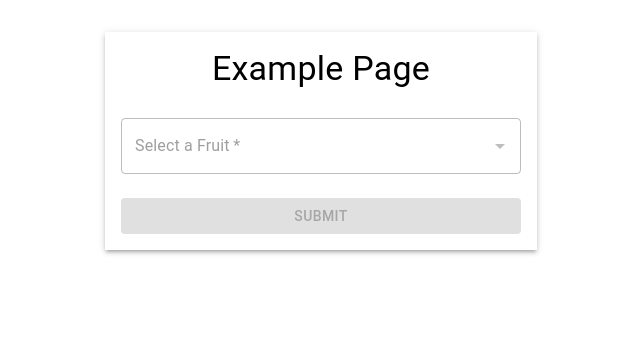
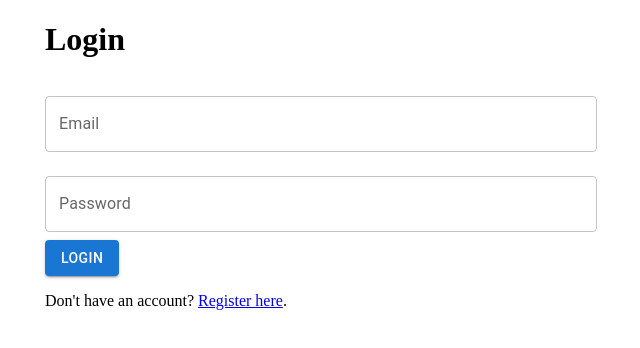
Before and after one commit to malindakpt/feedback, a React (Create React App) app: page /login in a window 1280 px wide. Shown: the top 348 px of the page, without its empty margins (319-959 px from the left). Built offline with nearby package versions, Linux system fonts and the light colour scheme.

Commit message:
remove unwanted file and error fix app

```diff
--- a/src/app.tsx
+++ b/src/app.tsx
@@ -1,13 +1,11 @@
 import React from 'react';
-import ExamplePage from './components/examplePage';
 // import { BrowserRouter,Router, Route, Routes } from 'react-router-dom';
-// import AppRoutes from './routes/appRoutes';
+import AppRoutes from './routes/appRoutes';
 const App: React.FC = () => {
   return (
 
     <div className="App">
-    {/* <AppRoutes /> */}
-    <ExamplePage/>
+    <AppRoutes />
     </div>
   );
 }
--- a/src/components/examplePage.tsx
+++ /dev/null
@@ -1,58 +0,0 @@
-import React, { useState } from 'react';
-import AutoCompleteInput from '../components/shared/autoComplete/autoCompleteInput';
-import { Box, Typography, Button } from '@mui/material';
-
-const ExamplePage: React.FC = () => {
-  const [fruit, setFruit] = useState<string>(''); // State for storing selected fruit
-
-  // Example options for the autocomplete input
-  const fruitOptions = ['Apple', 'Banana', 'Cherry', 'Date', 'Mango', 'Orange'];
-
-  // Input validation function
-  const validateFruitInput = (input: string) => {
-    if (!input) return 'Please select a fruit';
-    if (!fruitOptions.includes(input)) return 'Invalid fruit selection';
-    return '';
-  };
-
-  // Form submission handler
-  const handleSubmit = (event: React.FormEvent) => {
-    event.preventDefault();
-    if (!validateFruitInput(fruit)) {
-      alert(`You selected: ${fruit}`);
-    }
-  };
-
-  return (
-    <Box sx={{ maxWidth: 400, margin: '2rem auto', padding: '1rem', boxShadow: 3 }}>
-      <Typography variant="h4" align="center" gutterBottom>
-        Example Page
-      </Typography>
-
-      <form onSubmit={handleSubmit}>
-        <AutoCompleteInput
-          label="Select a Fruit"
-          value={fruit}
-          onChange={(newValue) => setFruit(newValue)}
-          options={fruitOptions}
-          required
-          validateInput={validateFruitInput}
-          disabled
-        />
-
-        <Button
-          type="submit"
-          variant="contained"
-          color="primary"
-          fullWidth
-          disabled={!fruit}
-          sx={{ marginTop: '1rem' }}
-        >
-          Submit
-        </Button>
-      </form>
-    </Box>
-  );
-};
-
-export default ExamplePage;
```
